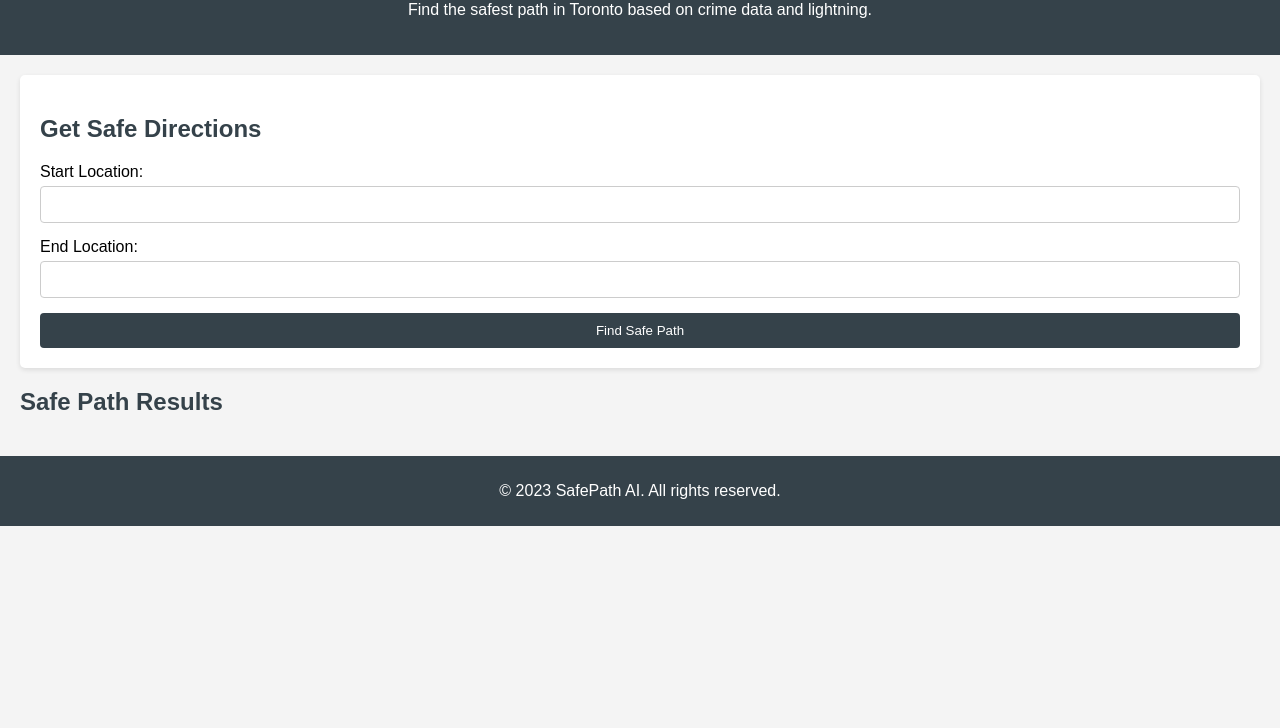
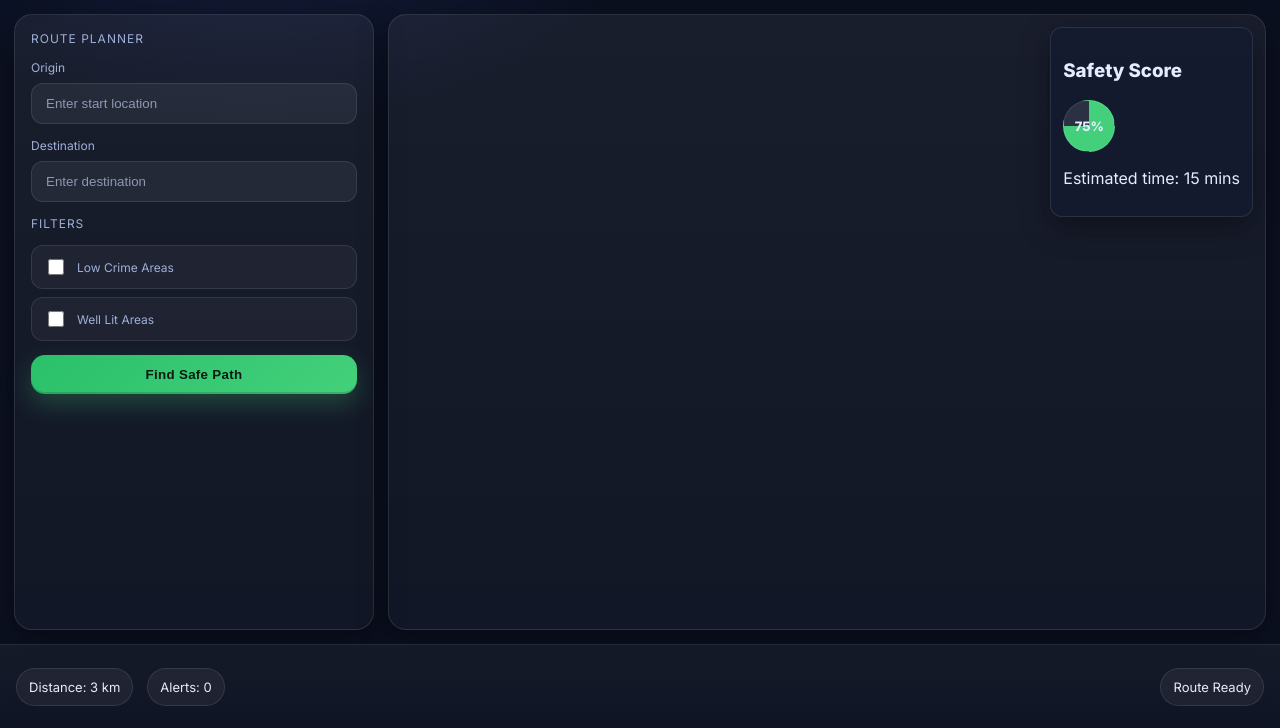
Before and after one commit to Shayan-2/SafePath, a plain HTML site: page frontend/index.html in a window 1280 px wide. Shown: the part 72-800 px from the top of the page. Drawn offline with nearby package versions, Linux system fonts and the light colour scheme.

Commit message:
Edited index.html and style.css for Daniel to continue

```diff
--- a/frontend/index.html
+++ b/frontend/index.html
@@ -1,37 +1,71 @@
-<!DOCTYPE html>
 <html lang="en">
 <head>
-    <meta charset="UTF-8">
-    <meta name="viewport" content="width=device-width, initial-scale=1.0">
-    <title>SafePath AI</title>
-    <link rel="stylesheet" href="style.css">
+  <meta charset="UTF-8" />
+  <meta name="viewport" content="width=device-width, initial-scale=1" />
+  <title>SafePath AI</title>
+  <link href="https://fonts.googleapis.com/css2?family=Inter:wght@400;600;800&display=swap" rel="stylesheet">
+  <link rel="stylesheet" href="style.css">
+  <link rel="stylesheet" href="https://unpkg.com/leaflet@1.9.4/dist/leaflet.css" crossorigin=""/>
 </head>
 <body>
+  <div class="app">
     <header>
-        <h1>SafePath AI</h1>
-        <p>Find the safest path in Toronto based on crime data and lightning.</p>
+      <div class="brand">
+        <div class="logo" aria-hidden="true">🚦</div>
+        <div>
+          <h1>SafePath AI</h1>
+          <span>Toronto’s safer route finder</span>
+        </div>
+      </div>
+      <div class="header-actions">
+        <button class="btn-ghost" id="resetBtn">Reset</button>
+        <button class="btn-ghost" id="locateBtn">Use My Location</button>
+      </div>
     </header>
-    <main>
-        <section id="input-section">
-            <h2>Get Safe Directions</h2>
-            <form id="path-form">
-                <label for="start-location">Start Location:</label>
-                <input type="text" id="start-location" required>
 
-                <label for="end-location">End Location:</label>
-                <input type="text" id="end-location" required>
+    <main class="main">
+      <aside class="panel sidebar">
+        <div class="section-title">Route Planner</div>
+        <div class="field">
+          <label for="origin">Origin</label>
+          <input type="text" id="origin" placeholder="Enter start location">
+        </div>
+        <div class="field">
+          <label for="destination">Destination</label>
+          <input type="text" id="destination" placeholder="Enter destination">
+        </div>
 
-                <button type="submit">Find Safe Path</button>
-            </form>
-        </section>
-        <section id="results-section">
-            <h2>Safe Path Results</h2>
-            <div id="results"></div>
-        </section>
+        <div class="section-title">Filters</div>
+        <div class="filters">
+          <div class="check"><input type="checkbox" id="lowCrime"><label for="lowCrime">Low Crime Areas</label></div>
+          <div class="check"><input type="checkbox" id="wellLit"><label for="wellLit">Well Lit Areas</label></div>
+        </div>
+
+        <div class="cta">
+          <button class="btn-primary" id="findPathBtn">Find Safe Path</button>
+        </div>
+      </aside>
+
+      <section class="panel map-wrap">
+        <div id="map"></div>
+        <div class="floating-card" id="miniStats">
+          <h3>Safety Score</h3>
+          <div class="score" data-score="75%"></div>
+          <p>Estimated time: 15 mins</p>
+        </div>
+      </section>
     </main>
-    <footer>
-        <p>&copy; 2023 SafePath AI. All rights reserved.</p>
-    </footer>
-    <script src="js/app.js"></script>
+
+    <div class="statusbar">
+      <div class="metrics">
+        <div class="pill">Distance: 3 km</div>
+        <div class="pill">Alerts: 0</div>
+      </div>
+      <div class="pill">Route Ready</div>
+    </div>
+  </div>
+
+  <script src="https://unpkg.com/leaflet@1.9.4/dist/leaflet.js" crossorigin=""></script>
+  <script src="script.js" defer></script>
 </body>
 </html>
--- a/frontend/style.css
+++ b/frontend/style.css
@@ -1,75 +1,67 @@
-body {
-    font-family: Arial, sans-serif;
-    margin: 0;
-    padding: 0;
-    background-color: #f4f4f4;
+:root {
+  --bg: #0b1020;
+  --bg2: #141a2e;
+  --glass: rgba(255,255,255,0.08);
+  --stroke: rgba(255,255,255,0.10);
+  --text: #e6ecff;
+  --muted: #9fb0d8;
+  --primary: #44d07b;
+  --warn: #ffb300;
+  --danger: #e05252;
+  --accent: #60a5fa;
+  --shadow: 0 10px 30px rgba(0,0,0,0.35);
+  --radius: 18px;
+  --score: 75%;
 }
 
-header {
-    background: #35424a;
-    color: #ffffff;
-    padding: 20px 0;
-    text-align: center;
+* { box-sizing: border-box; }
+html, body { height: 100%; }
+body {
+  margin: 0;
+  font-family: 'Inter', system-ui, -apple-system, Segoe UI, Roboto, Arial, sans-serif;
+  color: var(--text);
+  background: radial-gradient(1200px 800px at 20% -10%, #162042 0%, var(--bg) 35%), linear-gradient(180deg, #0c1429 0%, #0b1020 100%);
+  overflow: hidden;
 }
 
-h1 {
-    margin: 0;
+.app { display: grid; grid-template-rows: 72px 1fr 84px; height: 100vh; }
+
+header { display: flex; align-items: center; justify-content: space-between; padding: 0 18px; border-bottom: 1px solid var(--stroke); background: linear-gradient(180deg, rgba(255,255,255,0.06), rgba(255,255,255,0.02)); backdrop-filter: blur(10px); }
+.brand { display: flex; align-items: center; gap: 12px; letter-spacing: 0.2px; }
+.brand .logo { width: 36px; height: 36px; display: grid; place-items: center; border-radius: 12px; background: linear-gradient(145deg, #1f2a4f, #0d1429); box-shadow: inset 0 0 0 1px var(--stroke), var(--shadow); }
+.brand h1 { font-size: 18px; margin: 0; font-weight: 800; }
+.brand span { font-size: 12px; color: var(--muted); }
+.header-actions { display: flex; gap: 10px; align-items: center; }
+.btn-ghost { border: 1px solid var(--stroke); background: var(--glass); color: var(--text); padding: 10px 14px; border-radius: 12px; cursor: pointer; }
+
+.main { display: grid; grid-template-columns: 360px 1fr; gap: 14px; padding: 14px; min-height: 0; }
+.panel { background: linear-gradient(180deg, rgba(255,255,255,0.06), rgba(255,255,255,0.03)); border: 1px solid var(--stroke); border-radius: var(--radius); box-shadow: var(--shadow); }
+.sidebar { padding: 16px; display: grid; gap: 14px; align-content: start; }
+.section-title { font-size: 12px; text-transform: uppercase; letter-spacing: 1px; color: var(--muted); }
+.field { display: grid; gap: 8px; }
+label { font-size: 12px; color: var(--muted); }
+input[type="text"], select { width: 100%; padding: 12px 14px; border-radius: 12px; border: 1px solid var(--stroke); background: rgba(255,255,255,0.06); color: var(--text); outline: none; }
+input::placeholder { color: #b9c6e6; opacity: 0.7; }
+.filters { display: grid; gap: 8px; }
+.check { display: flex; align-items: center; gap: 10px; padding: 10px 12px; border-radius: 12px; border: 1px solid var(--stroke); background: rgba(255,255,255,0.04); }
+.check input { width: 16px; height: 16px; }
+.cta { display: grid; gap: 10px; }
+.btn-primary { appearance: none; border: 0; cursor: pointer; padding: 12px 16px; border-radius: 14px; background: linear-gradient(135deg, #2ac06a, var(--primary)); color: #0a1b12; font-weight: 700; letter-spacing: 0.3px; transition: transform 0.06s ease, box-shadow 0.2s ease; box-shadow: 0 10px 25px rgba(68,208,123,0.25), inset 0 -2px 0 rgba(0,0,0,0.15); }
+.btn-primary:hover { transform: translateY(-1px); }
+.btn-primary:active { transform: translateY(0); }
+.legend { display: grid; gap: 8px; padding: 12px; border-radius: 12px; border: 1px solid var(--stroke); background: rgba(13, 20, 42, 0.5); }
+.legend-row { display: flex; align-items: center; gap: 10px; font-size: 13px; color: var(--muted); }
+.swatch { width: 16px; height: 10px; border-radius: 8px; }
+#map { width: 100%; height: 100%; border-radius: var(--radius); }
+.map-wrap { position: relative; }
+.floating-card { position: absolute; z-index: 1000; right: 12px; top: 12px; padding: 12px; border-radius: 12px; background: rgba(19,25,49,0.6); border: 1px solid var(--stroke); box-shadow: var(--shadow); }
+.statusbar { display: grid; grid-template-columns: 1fr auto; align-items: center; gap: 14px; padding: 12px 16px; border-top: 1px solid var(--stroke); background: linear-gradient(180deg, rgba(255,255,255,0.05), rgba(255,255,255,0.02)); backdrop-filter: blur(10px); }
+.metrics { display: flex; gap: 14px; flex-wrap: wrap; }
+.pill { display: flex; align-items: center; gap: 8px; padding: 10px 12px; border-radius: 999px; border: 1px solid var(--stroke); background: rgba(255,255,255,0.05); color: var(--text); font-size: 13px; }
+.score { display: inline-grid; place-items: center; width: 52px; height: 52px; border-radius: 50%; background: conic-gradient(var(--primary) var(--score, 75%), rgba(255,255,255,0.1) 0); position: relative; border: 1px solid var(--stroke); }
+.score::after { content: attr(data-score); position: absolute; font-size: 13px; font-weight: 800; }
+@media (max-width: 980px) {
+  .main { grid-template-columns: 1fr; grid-template-rows: auto 1fr; overflow: hidden; }
+  .sidebar { max-height: 42vh; overflow: auto; }
+  #map { min-height: 60vh; }
 }
-
-h2 {
-    color: #35424a;
-}
-
-main {
-    padding: 20px;
-}
-
-#input-section {
-    background: #ffffff;
-    padding: 20px;
-    border-radius: 5px;
-    box-shadow: 0 2px 5px rgba(0, 0, 0, 0.1);
-}
-
-form {
-    display: flex;
-    flex-direction: column;
-}
-
-label {
-    margin-bottom: 5px;
-}
-
-input[type="text"] {
-    padding: 10px;
-    margin-bottom: 15px;
-    border: 1px solid #ccc;
-    border-radius: 4px;
-}
-
-button {
-    padding: 10px;
-    background: #35424a;
-    color: #ffffff;
-    border: none;
-    border-radius: 4px;
-    cursor: pointer;
-}
-
-button:hover {
-    background: #45a049;
-}
-
-#results-section {
-    margin-top: 20px;
-}
-
-footer {
-    text-align: center;
-    padding: 10px 0;
-    background: #35424a;
-    color: #ffffff;
-    position: relative;
-    bottom: 0;
-    width: 100%;
-}
```
